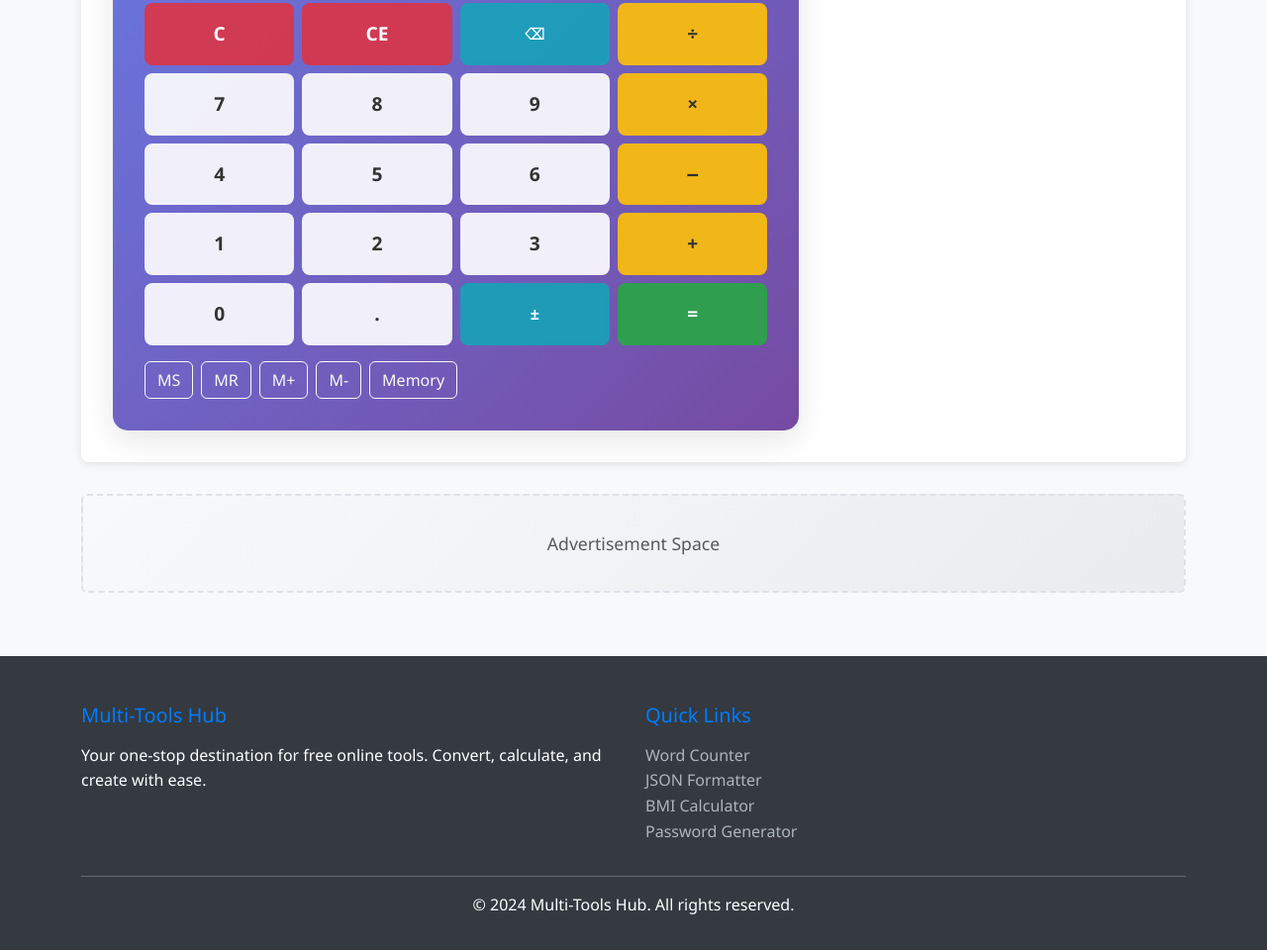
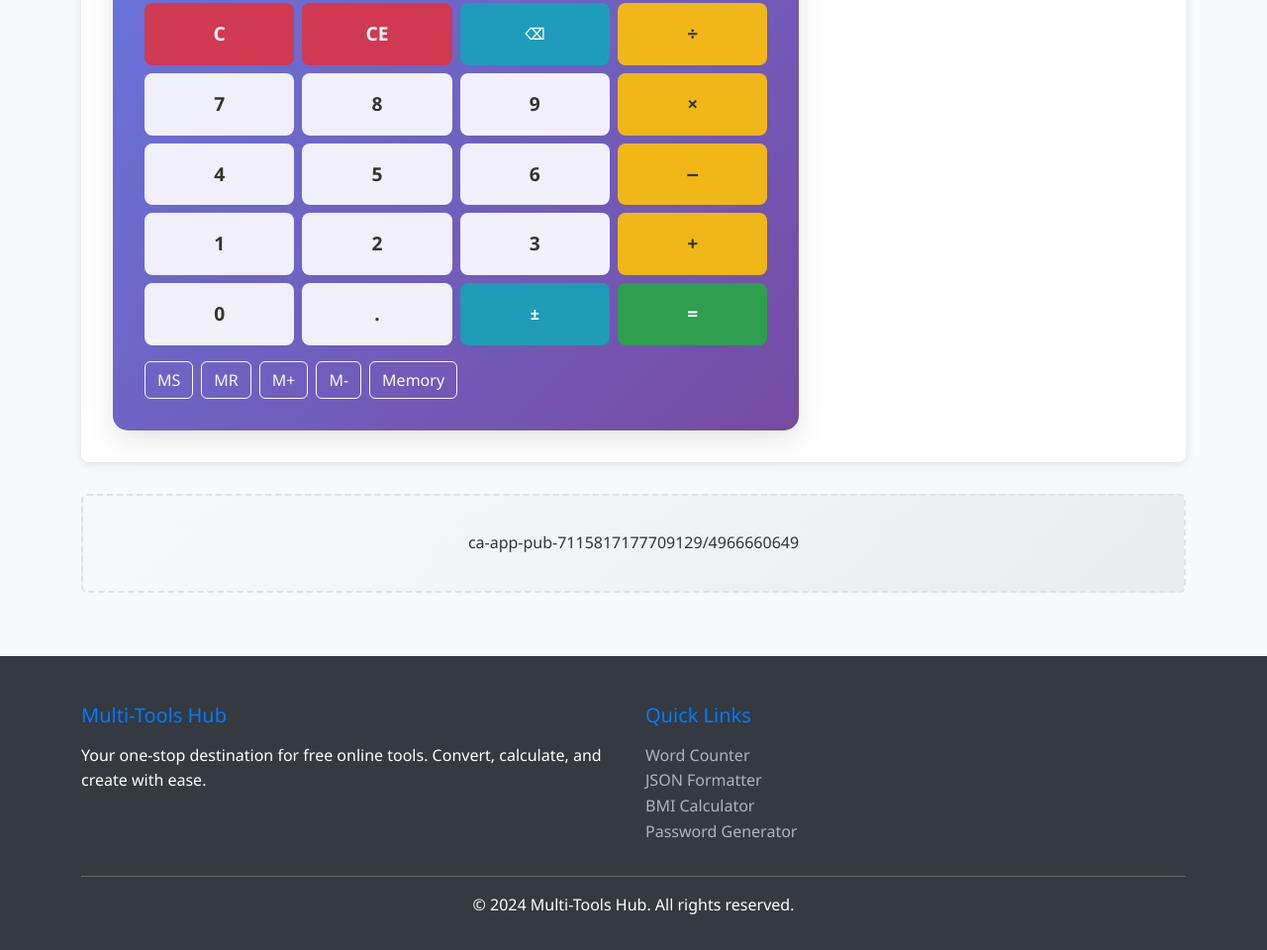
Before and after one commit to aryanbhimte2020-creator/Tools, a plain HTML site: page calculator-standalone.html in a window 1280 px wide. Shown: the part 532-1492 px from the top of the page at 99% size. Drawn offline with nearby package versions, Linux system fonts and the light colour scheme.

Commit message:
Update calculator-standalone.html

```diff
--- a/calculator-standalone.html
+++ b/calculator-standalone.html
@@ -336,7 +336,7 @@
     <!-- Ad Section -->
     <div class="container mt-4">
         <div class="ad-banner text-center p-3 bg-light rounded">
-            <p class="text-muted mb-0">Advertisement Space</p>
+         ca-app-pub-7115817177709129/4966660649
         </div>
     </div>
 
```
